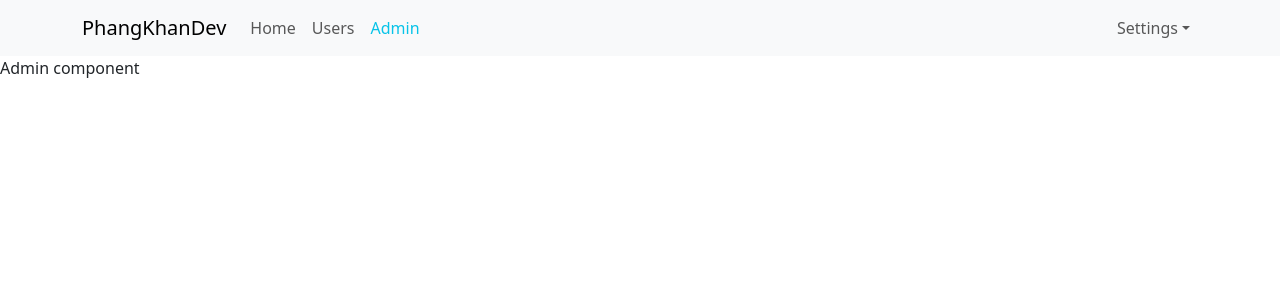
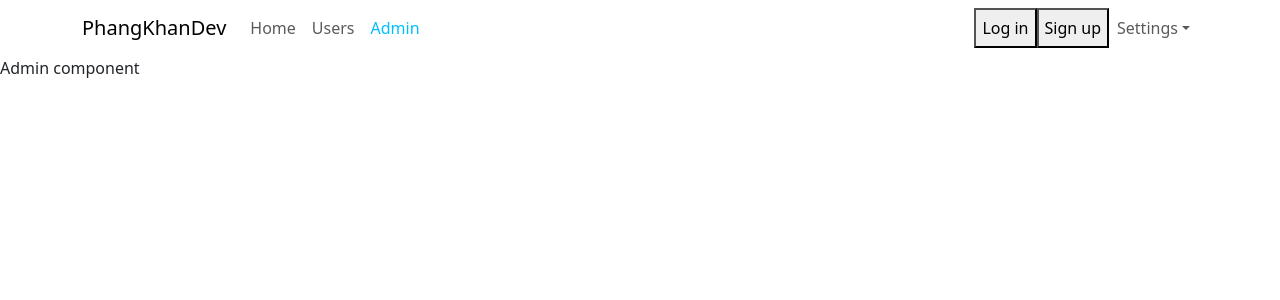
Before and after one commit to phangkhandev/demo-react, a React (Create React App) app: page /admin in a window 1280 px wide. Shown: the top 300 px of the page. Built offline with nearby package versions, Linux system fonts and the light colour scheme.

Commit message:
design header

```diff
--- a/src/App.scss
+++ b/src/App.scss
@@ -10,12 +10,21 @@ body {
 
 .App-container {
   .header-container{
-    .navbar-nav{
+    .navbar{
+      z-index: 10;
+      // opacity: 0.6;
+      background-color: rgba(0, 0, 0,0) !important;
        .nav-link{
         &.active{
-          color: rgb(7, 195, 232);
+          color: #00bfff;
         }
        }
     }
   }
 }
+
+video {
+  position: fixed;
+  bottom: 0;
+  width: 100vw;
+}
--- a/src/components/Header/Header.js
+++ b/src/components/Header/Header.js
@@ -8,7 +8,8 @@ const Header = () => {
     return (
         <Navbar bg="light" expand="lg">
             <Container>
-                <Navbar.Brand href="/">PhangKhanDev</Navbar.Brand>
+                {/* <Navbar.Brand>PhangKhanDev</Navbar.Brand> */}
+                <NavLink className="navbar-brand" to="/">PhangKhanDev</NavLink>
                 <Navbar.Toggle aria-controls="basic-navbar-nav" />
                 <Navbar.Collapse id="basic-navbar-nav">
                     <Nav className="me-auto">
@@ -18,10 +19,12 @@ const Header = () => {
                     </Nav>
 
                     <Nav>
+                        <button className='btn-login'>Log in</button>
+                        <button className='btn-signup'>Sign up</button>
                         <NavDropdown title="Settings" id="basic-nav-dropdown">
-                            <NavDropdown.Item href="#action/3.1">Log in</NavDropdown.Item>
-                            <NavDropdown.Item href="#action/3.2">Log out</NavDropdown.Item>
-                            <NavDropdown.Item href="#action/3.3">Profile</NavDropdown.Item>
+                            <NavDropdown.Item>Log in</NavDropdown.Item>
+                            <NavDropdown.Item>Log out</NavDropdown.Item>
+                            <NavDropdown.Item>Profile</NavDropdown.Item>
                         </NavDropdown>
                     </Nav>
                 </Navbar.Collapse>
--- /dev/null
+++ b/src/components/Home/HomePage.js
@@ -0,0 +1,17 @@
+import videoHomePage from "../../assets/video-homepage.mp4";
+
+const HomePage = (props) => {
+    return (
+        <div className="homepage-container">
+            <video autoPlay loop muted>
+                <source
+                    src={videoHomePage}
+                    type="video/mp4"
+                />
+
+            </video>
+        </div>
+    )
+}
+
+export default HomePage;
--- a/src/index.js
+++ b/src/index.js
@@ -8,6 +8,7 @@ import 'bootstrap/dist/css/bootstrap.min.css';
 import { BrowserRouter, Routes, Route } from 'react-router-dom';
 import User from './components/User/User';
 import Admin from './components/Admin/Admin';
+import HomePage from './components/Home/HomePage';
 
 const root = ReactDOM.createRoot(document.getElementById('root'));
 root.render(
@@ -16,6 +17,7 @@ root.render(
     <BrowserRouter>
       <Routes>
         <Route path="/" element={<App />} >
+          <Route index element={<HomePage />} />
           <Route path="users" element={<User />} />
           <Route path="admin" element={<Admin />} />
         </Route>
```
Also changed, not shown: 1 other file (tests, documents, lock files or other folders).
